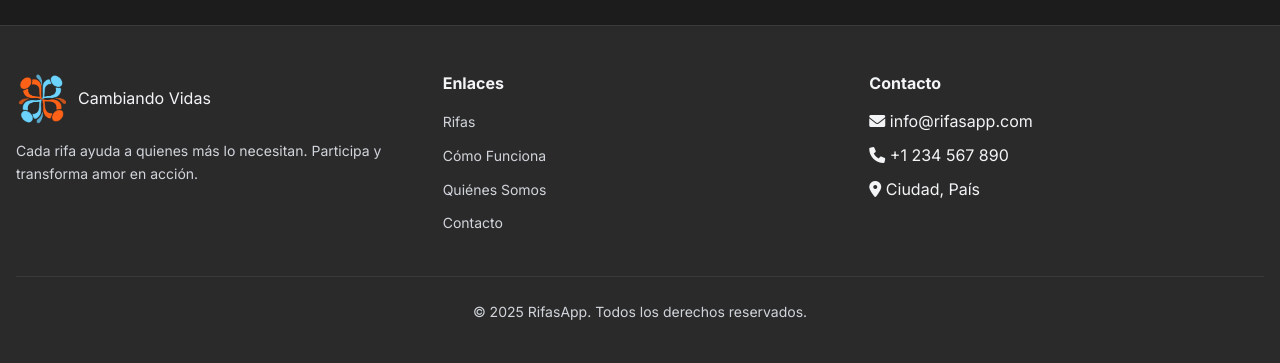
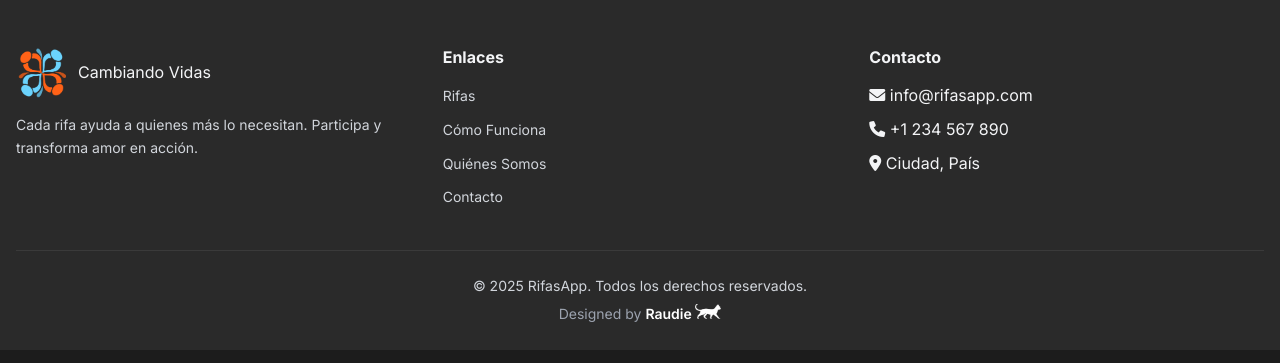
Before and after one commit to Raudie-dev/Cambiando-vidas-rifas, a Django app: page / in a window 1280 px wide. Shown: the part 4571-4934 px from the top of the page. Run offline with Django 5.2, Linux system fonts and the light colour scheme; data comes from the database, SQL or seed files in the repository; both versions use the stored data as it was after the commit.

Commit message:
arregando creditos y arreglando estilo del login

```diff
--- a/app1/templates/index.html
+++ b/app1/templates/index.html
@@ -192,7 +192,6 @@
             <div class="section-header">
                 <h2 class="section-title">Rifas Finalizadas</h2>
                 <p class="section-description">Estas rifas ya tienen ganador asignado</p>
-            <div class="divider"></div>
             </div>
             <div class="completed-raffles-grid">
                 {% for rifa in rifas_con_ganador %}
@@ -385,6 +384,11 @@
 
         <div class="footer-bottom">
             <p>&copy; 2025 RifasApp. Todos los derechos reservados.</p>
+             <div class="footer-credits">
+                    Designed by <a href="https://raudie.net" target="_blank" rel="noopener">Raudie
+                    <img src="{% static 'images/raudie-logo.png' %}" class="raudie-logo" alt="">
+                </a>
+            </div>
         </div>
     </footer>
 
--- a/assets/css/login-styles.css
+++ b/assets/css/login-styles.css
@@ -82,14 +82,12 @@ body {
   justify-content: center;
   padding: 1.5rem;
   position: relative;
-  overflow: hidden;
 }
 
 body::before {
   content: "";
   position: absolute;
   top: -50%;
-  right: -50%;
   width: 100%;
   height: 100%;
   background: radial-gradient(circle, rgba(99, 102, 241, 0.15) 0%, transparent 70%);
--- a/assets/css/styles.css
+++ b/assets/css/styles.css
@@ -1265,6 +1265,7 @@ img.carousel-image.active {
 }
 
 
+
 /* ===================================
    Forms
    =================================== */
@@ -1406,6 +1407,22 @@ img.carousel-image.active {
 
 .footer-links a:hover {
   color: var(--primary-light);
+}
+
+.footer-credits {
+  font-size: 14px;
+  margin-top: -10px;
+}
+
+.footer-credits a {
+  color: #fff;
+  text-decoration: none;
+  font-weight: 600;
+  transition: all 0.3s;
+}
+
+.raudie-logo {
+  width: 26px;
 }
 
 .footer-bottom {
```
Also changed, not shown: assets/images/raudie-logo.png (added), db.sqlite3. Lines whose indentation alone changed are shown as unchanged.
